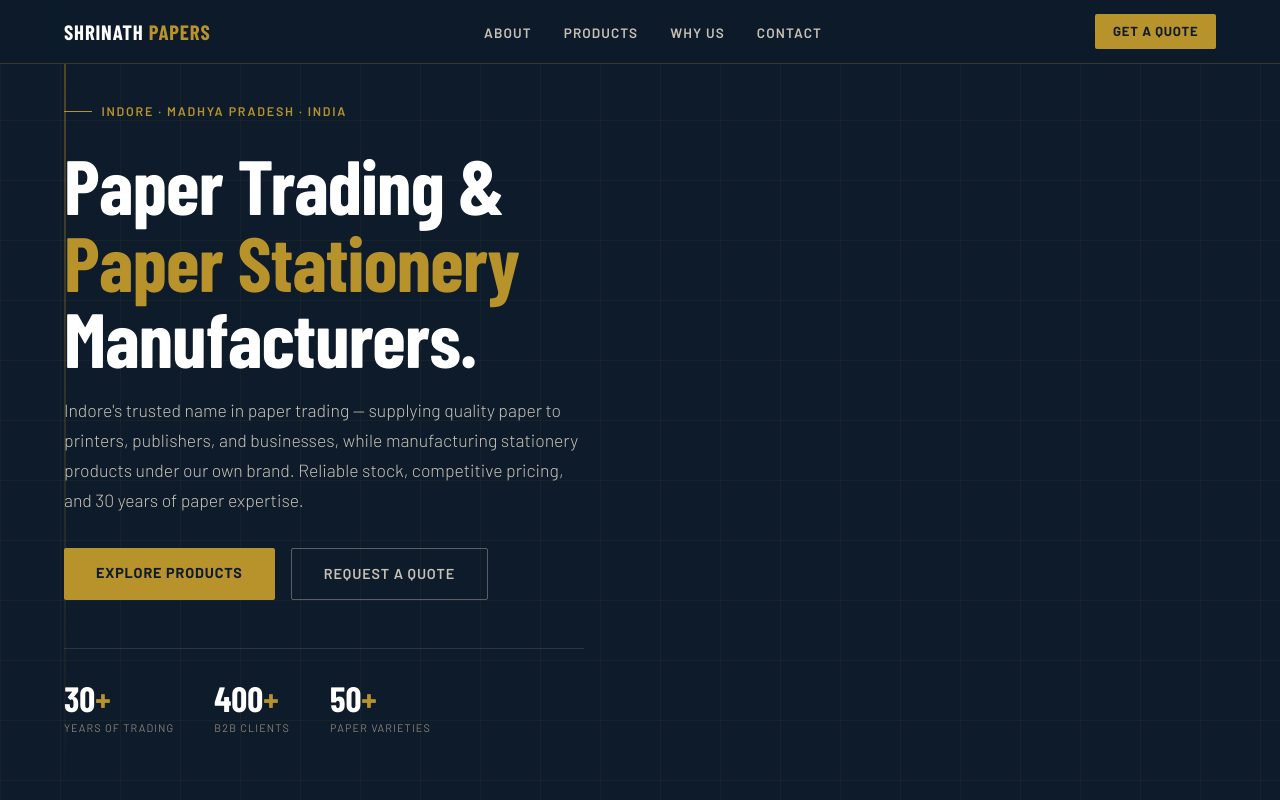
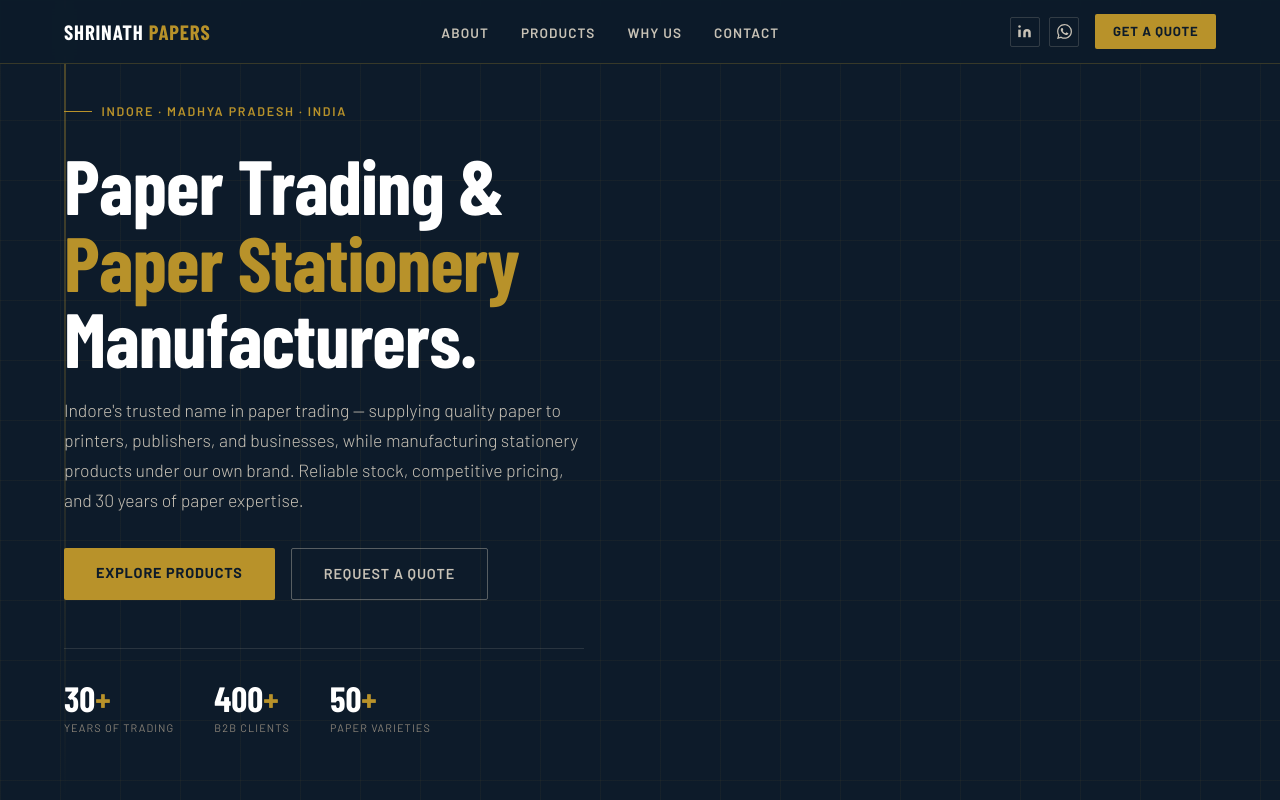
Before and after one commit to 1998adityagupta/shrinathpapers.com, a plain HTML site: page index.html in a window 1280 px wide. Shown: the top 800 px of the page. Drawn offline with nearby package versions, Linux system fonts and the light colour scheme; a web font is replaced by a local one.

Commit message:
Add social media links and update contact section

```diff
--- a/index.html
+++ b/index.html
@@ -46,6 +46,10 @@
     .nav-links a:hover { color: var(--brass-lt); }
     .nav-cta { background: var(--brass); color: var(--navy); padding: 0.45rem 1.1rem; border-radius: 2px; font-weight: 700; font-size: 0.82rem; letter-spacing: 0.06em; text-transform: uppercase; text-decoration: none; transition: background 0.2s; }
     .nav-cta:hover { background: var(--brass-lt); }
+    .nav-social { display: flex; align-items: center; gap: 0.6rem; margin-right: 1rem; }
+    .nav-social a { width: 30px; height: 30px; border-radius: 2px; border: 1px solid rgba(200,194,182,0.2); display: flex; align-items: center; justify-content: center; color: var(--warm-gray); transition: border-color 0.2s, color 0.2s; text-decoration: none; }
+    .nav-social a:hover { border-color: var(--brass); color: var(--brass); }
+    @media (max-width: 768px) { .nav-social { display: none; } }
 
     /* HERO */
     .hero { min-height: 100svh; background: var(--navy); display: flex; align-items: center; padding: 90px 5vw 60px; position: relative; overflow: hidden; }
@@ -228,7 +232,17 @@
     <li><a href="#why">Why Us</a></li>
     <li><a href="#contact">Contact</a></li>
   </ul>
-  <a href="#contact" class="nav-cta">Get a Quote</a>
+  <div style="display:flex; align-items:center; gap:0;">
+    <div class="nav-social">
+      <a href="https://www.linkedin.com/company/shrinathpapers/" target="_blank" rel="noopener noreferrer" title="LinkedIn">
+        <svg width="15" height="15" viewBox="0 0 24 24" fill="currentColor"><path d="M16 8a6 6 0 0 1 6 6v7h-4v-7a2 2 0 0 0-2-2 2 2 0 0 0-2 2v7h-4v-7a6 6 0 0 1 6-6z"/><rect x="2" y="9" width="4" height="12"/><circle cx="4" cy="4" r="2"/></svg>
+      </a>
+      <a href="https://wa.me/918889988824" target="_blank" rel="noopener noreferrer" title="WhatsApp">
+        <svg width="15" height="15" viewBox="0 0 24 24" fill="currentColor"><path d="M17.472 14.382c-.297-.149-1.758-.867-2.03-.967-.273-.099-.471-.148-.67.15-.197.297-.767.966-.94 1.164-.173.199-.347.223-.644.075-.297-.15-1.255-.463-2.39-1.475-.883-.788-1.48-1.761-1.653-2.059-.173-.297-.018-.458.13-.606.134-.133.298-.347.446-.52.149-.174.198-.298.298-.497.099-.198.05-.371-.025-.52-.075-.149-.669-1.612-.916-2.207-.242-.579-.487-.5-.669-.51-.173-.008-.371-.01-.57-.01-.198 0-.52.074-.792.372-.272.297-1.04 1.016-1.04 2.479 0 1.462 1.065 2.875 1.213 3.074.149.198 2.096 3.2 5.077 4.487.709.306 1.262.489 1.694.625.712.227 1.36.195 1.871.118.571-.085 1.758-.719 2.006-1.413.248-.694.248-1.289.173-1.413-.074-.124-.272-.198-.57-.347m-5.421 7.403h-.004a9.87 9.87 0 0 1-5.031-1.378l-.361-.214-3.741.982.998-3.648-.235-.374a9.86 9.86 0 0 1-1.51-5.26c.001-5.45 4.436-9.884 9.888-9.884 2.64 0 5.122 1.03 6.988 2.898a9.825 9.825 0 0 1 2.893 6.994c-.003 5.45-4.437 9.884-9.885 9.884m8.413-18.297A11.815 11.815 0 0 0 12.05 0C5.495 0 .16 5.335.157 11.892c0 2.096.547 4.142 1.588 5.945L.057 24l6.305-1.654a11.882 11.882 0 0 0 5.683 1.448h.005c6.554 0 11.89-5.335 11.893-11.893a11.821 11.821 0 0 0-3.48-8.413z"/></svg>
+      </a>
+    </div>
+    <a href="#contact" class="nav-cta">Get a Quote</a>
+  </div>
 </nav>
 
 <!-- HERO -->
```
